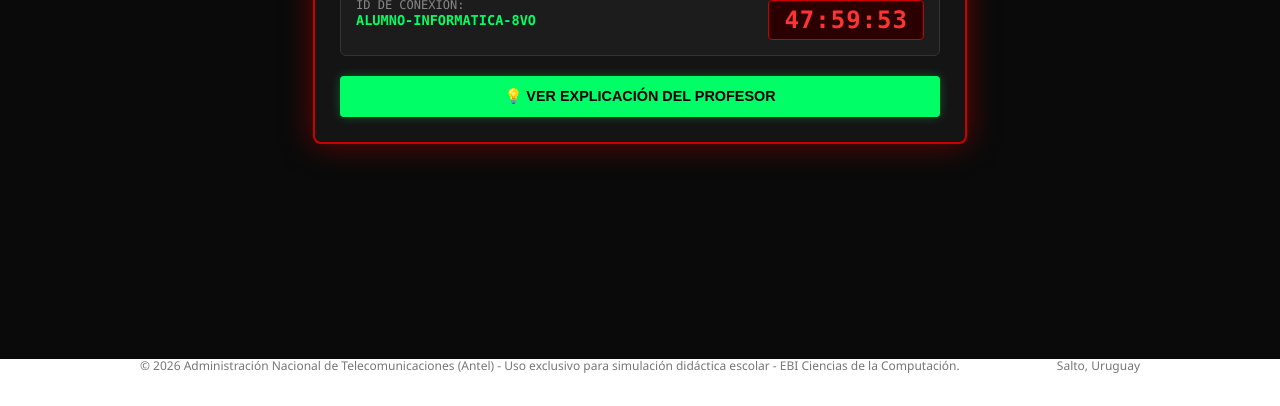
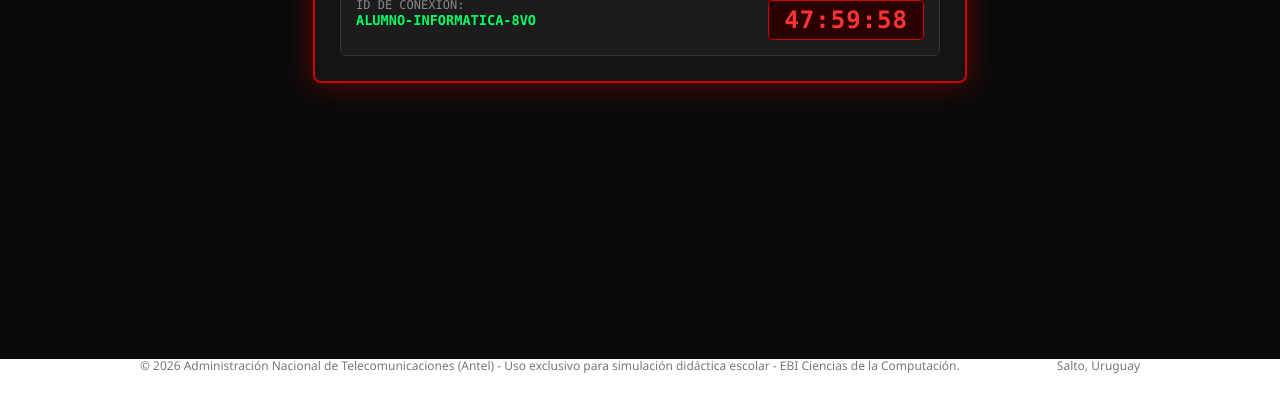
Before and after one commit to Thiago89ml/Pagina-para-clase, a plain HTML site: page index.html in a window 1280 px wide. Both pictures are taken after typing "Sample", "Sample", "name@example.com", "Sample123" into the empty fields and a click on the button "Confirmar Datos y Solicitar Despacho". Shown: the part 441-847 px from the top of the page. Drawn offline with Linux system fonts and the light colour scheme.

Commit message:
Prueba para activiad2
Updated the left column comment and removed the unlock button styles. Added a countdown timer functionality.

```diff
--- a/index.html
+++ b/index.html
@@ -77,7 +77,7 @@
             .main-layout { grid-template-columns: 1fr; }
         }
 
-        /* --- COLUMNA IZQUIERDA: ADORNOS DE LA TIENDA Y PRODUCTO --- */
+        /* --- COLUMNA IZQUIERDA: EL PRODUCTO (IPHONE) --- */
         .left-column {
             display: flex;
             flex-direction: column;
@@ -374,20 +374,6 @@
             letter-spacing: 1px;
         }
 
-        .btn-unlock {
-            background: #00ff66;
-            color: black;
-            border: none;
-            padding: 12px 20px;
-            font-weight: bold;
-            font-size: 0.9rem;
-            border-radius: 4px;
-            cursor: pointer;
-            width: 100%;
-            margin-top: 20px;
-            box-shadow: 0 0 10px rgba(0,255,102,0.3);
-        }
-
         /* --- PIE DE PÁGINA ADORNADO --- */
         footer {
             background-color: #ffffff;
@@ -543,33 +529,52 @@
                     </div>
                     <div>
                         <div style="font-size:0.75rem; color:#888; text-align:right;">DESTRUCCIÓN EN:</div>
-                        <div class="r-timer">47:59:53</div>
+                        <!-- ID asignado para el funcionamiento del script -->
+                        <div class="r-timer" id="countdownClock">48:00:00</div>
                     </div>
                 </div>
-
-                <button class="btn-unlock" onclick="quitarSusto()">💡 VER EXPLICACIÓN DEL PROFESOR</button>
             </div>
         </div>
     </div>
 
 
-    <!-- --- CONTROLADOR DE PANTALLA --- -->
+    <!-- --- CONTROLADOR DE PANTALLA Y TEMPORIZADOR --- -->
     <script>
+        // Configuración inicial del tiempo total (48 horas = 172800 segundos)
+        let tiempoRestante = 48 * 60 * 60;
+        let intervaloContador;
+
         function mostrarAtaque(event) {
-            event.preventDefault(); // Evita recargar la página
+            event.preventDefault(); // Detiene el envío real del formulario
 
-            // Muestra la ventana decorada de Ransomware tapando todo
+            // Hace visible la pantalla de bloqueo
             document.getElementById('ransomwareScreen').style.display = 'block';
+
+            // Inicia la cuenta regresiva real (actualiza cada 1 segundo)
+            intervaloContador = setInterval(actualizarContador, 1000);
         }
 
-        function quitarSusto() {
-            alert(
-                "¡Excelente trabajo completando la experiencia técnica!\n\n" +
-                "Tranquilidad: Tus datos no se guardaron. El objetivo de esta interfaz profesional era demostrarte cómo los atacantes usan logos legítimos de empresas uruguayas (Brand Spoofing) para ganarse tu confianza y robarte las contraseñas.\n\n" +
-                "Para la tarea en el curso virtual:\n" +
-                "1. Saca una captura a la pantalla del virus.\n" +
-                "2. Ve al foro de la plataforma y debate cuál adorno visual del comercio te hizo dudar menos de la veracidad de la página."
-            );
+        function actualizarContador() {
+            if (tiempoRestante <= 0) {
+                clearInterval(intervaloContador);
+                document.getElementById('countdownClock').innerText = "00:00:00";
+                return;
+            }
+
+            tiempoRestante--;
+
+            // Cálculo matemático de horas, minutos y segundos restantes
+            let horas = Math.floor(tiempoRestante / 3600);
+            let minutos = Math.floor((tiempoRestante % 3600) / 60);
+            let segundos = tiempoRestante % 60;
+
+            // Formato con dos dígitos (antepone un '0' si el número es menor a 10)
+            let hDisplay = horas < 10 ? "0" + horas : horas;
+            let mDisplay = minutos < 10 ? "0" + minutos : minutos;
+            let sDisplay = segundos < 10 ? "0" + segundos : segundos;
+
+            // Renderizado en el elemento visual de la pantalla
+            document.getElementById('countdownClock').innerText = hDisplay + ":" + mDisplay + ":" + sDisplay;
         }
     </script>
 </body>
```
